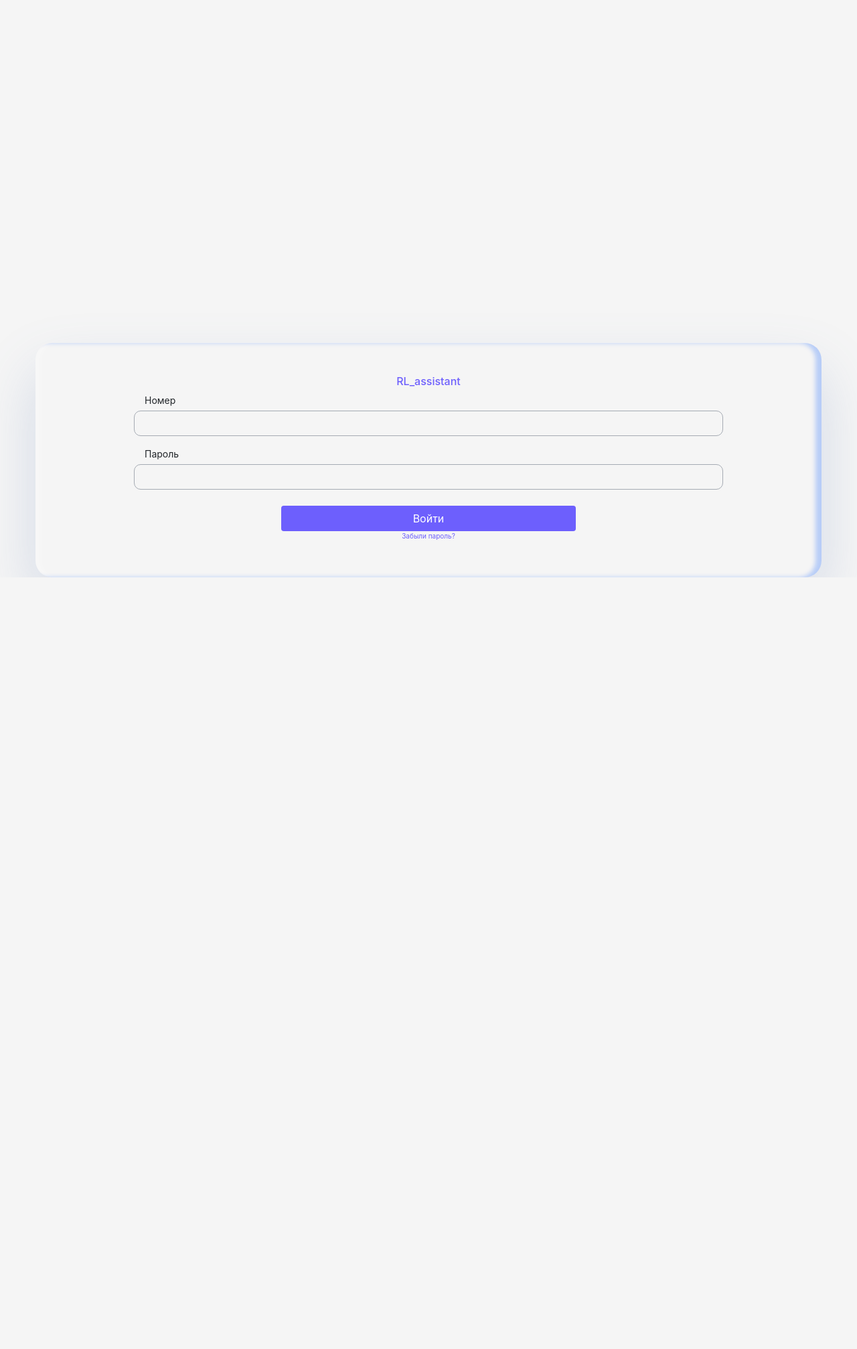
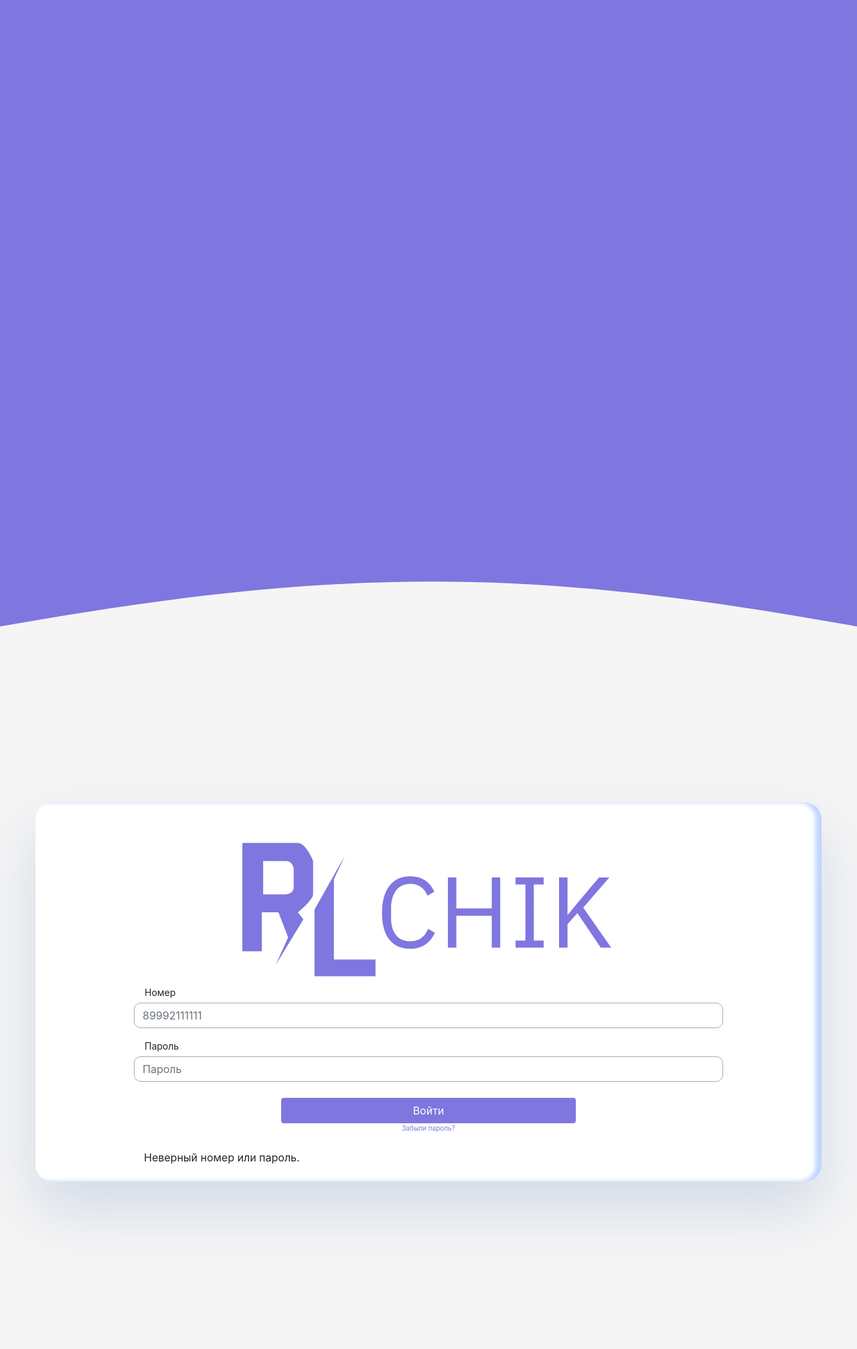
Before and after one commit to want74/RL_assistant, a PHP site: page /go.php?error=1 in a window 1280 px wide. Shown: the whole page at 67% size. Before the commit the page ends 862 px from the top, so only its background shows below. Run offline with PHP 8.4, Linux system fonts and the light colour scheme.

Commit message:
go.php обновил

```diff
--- a/go.php
+++ b/go.php
@@ -1,8 +1,10 @@
 <!DOCTYPE html>
 
 <html>
+
 <head>
-	<link rel="stylesheet" href="https://stackpath.bootstrapcdn.com/bootstrap/4.1.3/css/bootstrap.min.css" integrity="sha384-MCw98/SFnGE8fJT3GXwEOngsV7Zt27NXFoaoApmYm81iuXoPkFOJwJ8ERdknLPMO" crossorigin="anonymous">
+	<link rel="stylesheet" href="https://stackpath.bootstrapcdn.com/bootstrap/4.1.3/css/bootstrap.min.css"
+		integrity="sha384-MCw98/SFnGE8fJT3GXwEOngsV7Zt27NXFoaoApmYm81iuXoPkFOJwJ8ERdknLPMO" crossorigin="anonymous">
 	<meta charset="utf-8">
 	<meta name="viewport" content="width=device-width, initial-scale=1">
 	<title></title>
@@ -15,6 +17,7 @@
 			color: #6D5FFD;
 			text-align: center;
 		}
+
 		.num {
 			font-style: normal;
 			font-weight: normal;
@@ -32,26 +35,36 @@
 			border-radius: 10px;
 			background: none;
 		}
+
 		.btn-go {
-			background: #6D5FFD;
+			background: #7F76DF;
 			color: white;
 		}
 
 		.forget {
-			color: #6D5FFD;
+			color: #7F76DF;
 			font-size: 10px;
+		}
+
+		.lol {
+			position: relative;
+			top: -250px;
 		}
 	</style>
 </head>
+
 <body>
 	<div class="d-flex">
-		<div class="col-11 mx-auto kek" style="height:350px; margin-top: 40%;">
+		<div class="col">
+			<div class="row"><img src="img/aitalPIDR.svg" class="pidr w-100"></div>
+			<div class="row lol">
+				<div class="col-11 mx-auto kek bg-white" style="margin-top: 40%;">
 					<div class="row mt-5">
 						<div class="col-6 mx-auto">
-					<h6 class="header">RL_assistant</h6>
+						<img src="img/LOGOdark.svg" class="w-100">
 						</div>
 					</div>
-			<div class="row">
+					<div class="row pb-4">
 						<form action="check.php" method="post" class="w-100">
 							<div class="col-9 mx-auto">
 								<div class="row">
@@ -59,7 +72,8 @@
 										<div class="row">
 											<p class="num ml-3">Номер</p>
 										</div>
-								<div class="row"><input type="number" class="form-control input" name="num">
+										<div class="row"><input type="number" class="form-control input" name="num"
+												placeholder="89992111111">
 										</div>
 									</div>
 								</div>
@@ -68,7 +82,8 @@
 										<div class="row">
 											<p class="num ml-3">Пароль</p>
 										</div>
-								<div class="row"><input type="password" class="form-control input" name="pass">
+										<div class="row"><input type="password" class="form-control input" name="pass"
+												placeholder="Пароль">
 										</div>
 									</div>
 								</div>
@@ -76,21 +91,50 @@
 									<div class="col-6 mx-auto">
 										<div class="row"><button class="btn btn-go w-100">Войти</button></div>
 										<div class="row">
-									<a href="#" class="forget mx-auto">Забыли пароль?</a>
+											<a href="#" class="forget mx-auto" onclick="tutor()">Забыли пароль?</a>
 										</div>
 									</div>
 								</div>
+								<div class="row mt-4 tutor1" style="display: none;">
+									<div class="col mx-auto">
+										Сообщите тьютору и вам выдадут новый пароль или распишитесь на бумаге.
+									</div>
+								</div>
+
+								<?php
+						if ($_GET['error']) {
+							echo '<div class="row mt-4"><div class="col">Неверный номер или пароль.</div><div>';
+						}
+						?>
 							</div>
 						</form>
 					</div>
 				</div>
 			</div>
+		</div>
+
+	</div>
 
 
-	<script src="https://code.jquery.com/jquery-3.3.1.slim.min.js" integrity="sha384-q8i/X+965DzO0rT7abK41JStQIAqVgRVzpbzo5smXKp4YfRvH+8abtTE1Pi6jizo" crossorigin="anonymous"></script>
-	<script src="https://cdnjs.cloudflare.com/ajax/libs/popper.js/1.14.3/umd/popper.min.js" integrity="sha384-ZMP7rVo3mIykV+2+9J3UJ46jBk0WLaUAdn689aCwoqbBJiSnjAK/l8WvCWPIPm49" crossorigin="anonymous"></script>
-	<script src="https://stackpath.bootstrapcdn.com/bootstrap/4.1.3/js/bootstrap.min.js" integrity="sha384-ChfqqxuZUCnJSK3+MXmPNIyE6ZbWh2IMqE241rYiqJxyMiZ6OW/JmZQ5stwEULTy" crossorigin="anonymous"></script>
+	<script src="https://code.jquery.com/jquery-3.3.1.slim.min.js"
+		integrity="sha384-q8i/X+965DzO0rT7abK41JStQIAqVgRVzpbzo5smXKp4YfRvH+8abtTE1Pi6jizo" crossorigin="anonymous">
+	</script>
+	<script src="https://cdnjs.cloudflare.com/ajax/libs/popper.js/1.14.3/umd/popper.min.js"
+		integrity="sha384-ZMP7rVo3mIykV+2+9J3UJ46jBk0WLaUAdn689aCwoqbBJiSnjAK/l8WvCWPIPm49" crossorigin="anonymous">
+	</script>
+	<script src="https://stackpath.bootstrapcdn.com/bootstrap/4.1.3/js/bootstrap.min.js"
+		integrity="sha384-ChfqqxuZUCnJSK3+MXmPNIyE6ZbWh2IMqE241rYiqJxyMiZ6OW/JmZQ5stwEULTy" crossorigin="anonymous">
+	</script>
+
+	<script>
+		let tutor1 = document.querySelector(".tutor1");
+
+		function tutor() {
+			tutor1.style.display = "block"
+		}
+	</script>
 </body>
+
 </html>
 
 <!---<form action="check.php" method="POST" class="w-100">
```
Also changed, not shown: img/LOGOdark.svg (added), img/aitalPIDR.svg. Lines whose indentation alone changed are shown as unchanged.
